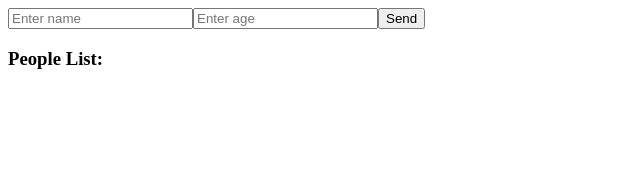
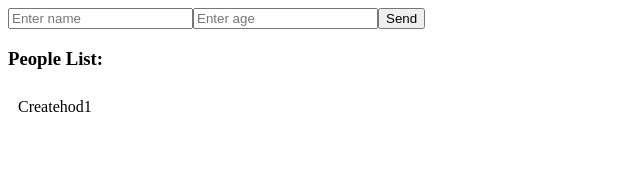
Before and after one commit to anandhuc1666/light, a React (Vite) app: page /1 in a window 1280 px wide. Shown: the top 178 px of the page, without its empty margins (0-640 px from the left). Built offline with nearby package versions, Linux system fonts and the light colour scheme.

Commit message:
CodeBuild

```diff
--- a/src/App.jsx
+++ b/src/App.jsx
@@ -27,6 +27,7 @@ import Emage from './Image/Emage'
 import Emage2 from './Image/Emage2'
 import AppEmage from './Image/AppEmage'
 import CountMul from './workTime/CountMul'
+import { NewTheme } from './hod/Createhod1'
 
 
 
@@ -64,6 +65,7 @@ function App() {
 {/* <AppEmage/>
 <Todo/> */}
 <CountMul/>
+<NewTheme/>
 
     </div>
   )
--- a/src/hod/Createhod1.jsx
+++ b/src/hod/Createhod1.jsx
@@ -1,10 +1,12 @@
 import React from 'react'
+import WithTheam from './WithTheam'
 
 function Createhod1() {
-
   return (
     <div>Createhod1</div>
   )
 }
 
-export default Createhod1
+export default Createhod1;
+
+export const NewTheme = WithTheam(Createhod1);
--- a/src/hod/WithTheam.jsx
+++ b/src/hod/WithTheam.jsx
@@ -1,14 +1,20 @@
 import React, { useState } from 'react'
 
-function WithTheam=(WrapedComponent)=> {
+// HOC
+const WithTheam = (WrappedComponent) => {
+  return () => {
+    const [theme, setTheme] = useState(false);
 
-    return () => {
-        <>
-            const[theme,setTheme]=useState(false)
-            <div onMouseOver={() => setTheme(true)} style={{ background: theme ? 'yellow' : {} }}></div>
-            return <WrapedComponent />
-        </>
-    }
-}
+    return (
+      <div
+        onMouseOver={() => setTheme(true)}
+        onMouseOut={() => setTheme(false)}
+        style={{ background: theme ? 'yellow' : 'transparent', padding: '10px' }}
+      >
+        <WrappedComponent />
+      </div>
+    );
+  };
+};
 
-export default WithTheam
+export default WithTheam;
```
